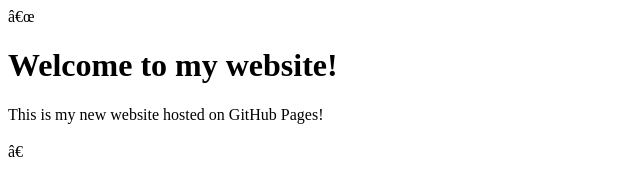
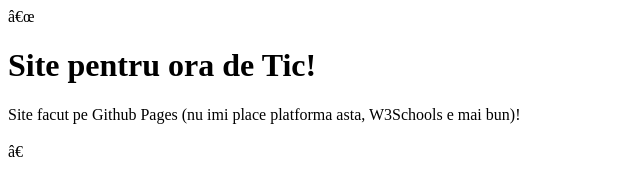
Before and after one commit to andrei-mrru/andrei-mrru, a plain HTML site: page index.html in a window 1280 px wide. Shown: the whole page, without its empty margins (0-640 px from the left). Drawn offline with Linux system fonts and the light colour scheme.

Commit message:
Update index.html

```diff
--- a/index.html
+++ b/index.html
@@ -18,9 +18,9 @@
 
     <main>
 
-        <h1>Welcome to my website!</h1>
+        <h1>Site pentru ora de Tic!</h1>
 
-        <p>This is my new website hosted on GitHub Pages!</p>
+        <p>Site facut pe Github Pages (nu imi place platforma asta, W3Schools e mai bun)!</p>
 
     </main>
 
```
